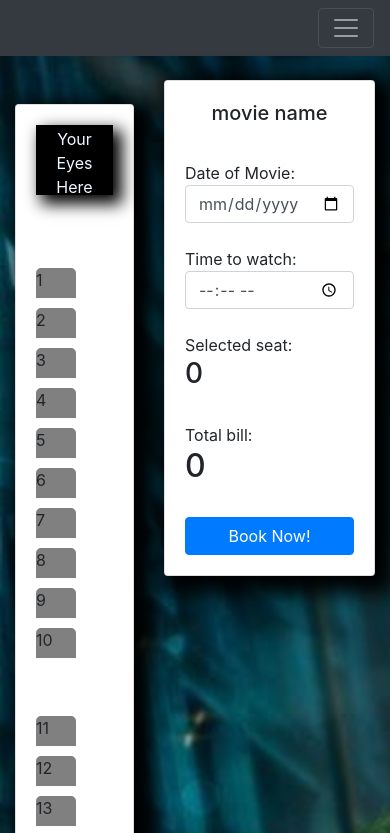
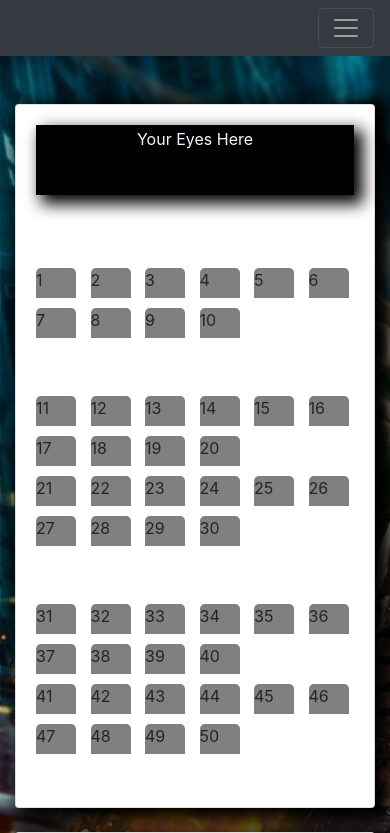
Before and after one commit to akshayvarat/movie-ticket-booking-, a plain HTML site: page trail_theter_booking.html in a window 390 px wide. Shown: the top 833 px of the page. Drawn offline with nearby package versions, Linux system fonts and the light colour scheme.

Commit message:
dne
didnfdnf

```diff
--- a/trail_theter_booking.html
+++ b/trail_theter_booking.html
@@ -84,8 +84,8 @@
 
     <div class="container ">
         <div class="row">
-            <div class="col col-sm-12 col-md-8 col-lg-8 col-xl-8">
-                <div class="card mt-5 mt-lg-0 mt-xl-5">
+            <div class="col-12 col-sm-12 col-md-8 col-lg-8 col-xl-8">
+                <div class="card mt-5  mt-xl-5">
 
                     <div class="card-body">
                         <div class="screen">Your Eyes Here</div>
@@ -166,8 +166,8 @@
             </div>
 
             <!-- bill -->
-            <div class="col col-sm-12 col-md-4 col-lg-4 col-xl-4 ">
-                <div class="card mb-sm-5 mt-lg-0 mt-xl-5 mt-4">
+            <div class="col-12  col-sm-12 col-md-4 col-lg-4 col-xl-4 ">
+                <div class="card mb-sm-5  mt-xl-5 mt-4">
                     <div class="card-body ">
                         <h5 class="card-title text-center" id="mname">movie name</h5>
                         <br>
```
